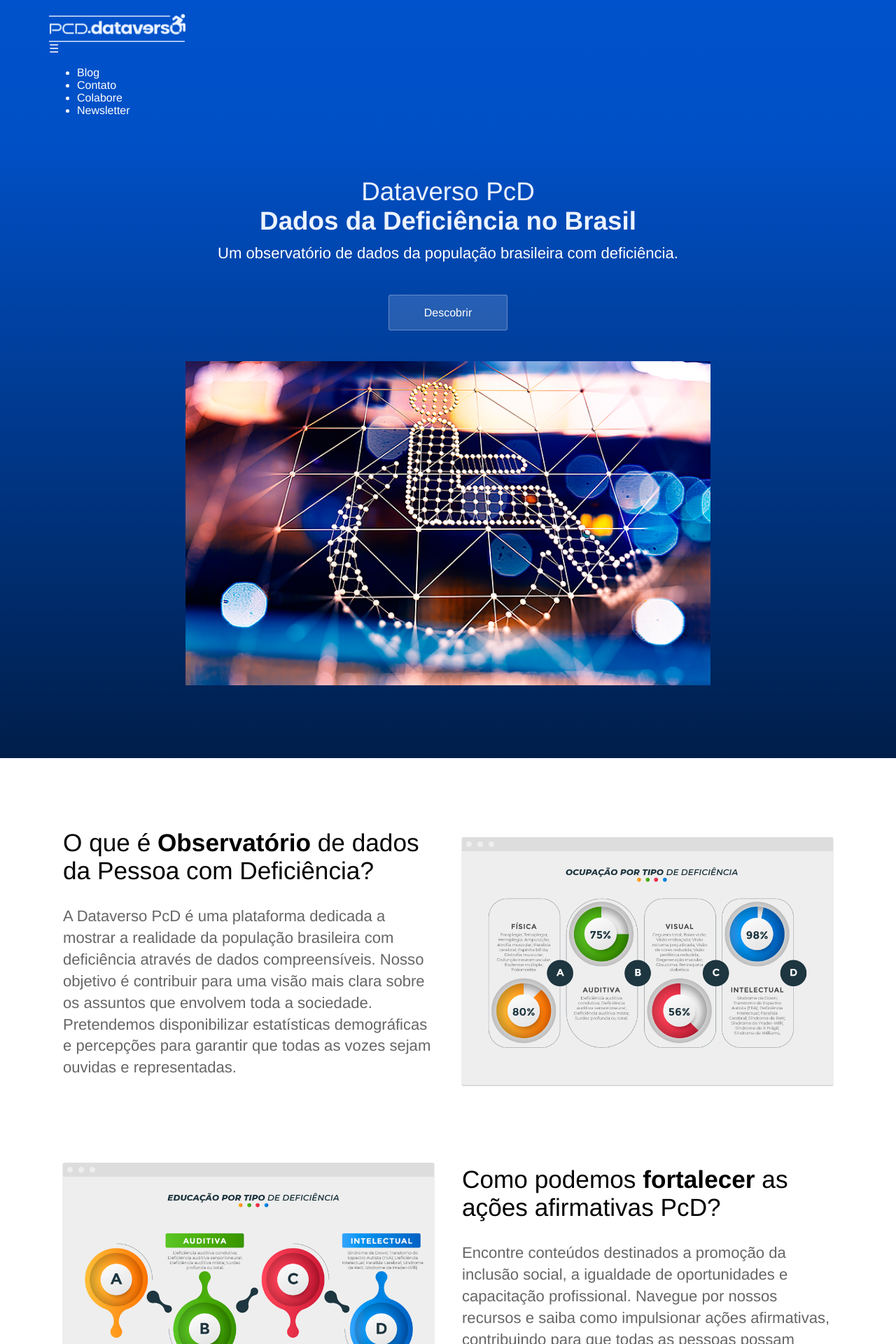
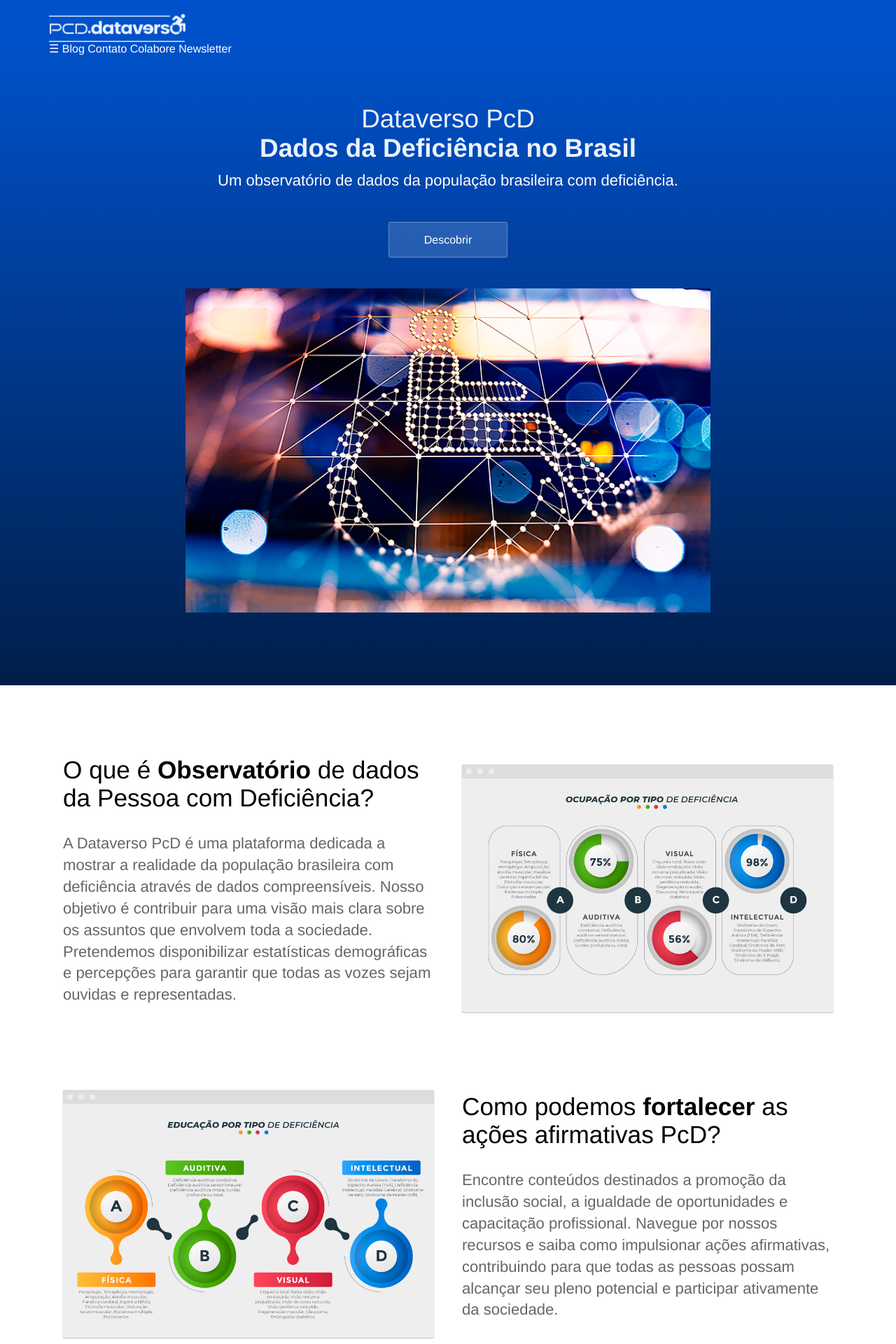
Before and after one commit to jornalistainclusivo/pcd.dataverso.org, a Jekyll site: the page built from index.html, in a window 1280 px wide. Shown: the top 1920 px of the page at 70% size. Built offline with Jekyll 4.4.1, drawn with Linux system fonts in a browser that asks for light colours.

Commit message:
navegação com erro

```diff
--- a/_includes/navigation.html
+++ b/_includes/navigation.html
@@ -1,11 +1,15 @@
-<nav<nav class="nav-bar">
-  <a class="nav-toggle" id="open-nav" href="#">&#9776;</a>
-  <a class="editor-link btn" href="cloudcannon:collections/_data/navigation.yml" class="btn"><strong>&#9998;</strong> Edit navigation</a>
-  <ul>
-    {% for link in site.data.navigation %}
-      <li>
-        <a href="{% include relative-src.html src=link.link %}" class="{% if link.highlight %}highlight{% endif %} {% if link.link == page.url %}active{% endif %}" {% if link.new_window %}target="_blank"{% endif %}>{{ link.name }}</a>
-      </li>
-    {% endfor %}
-  </ul>
 </nav>
+	<a class="nav-toggle" id="open-nav" href="#">&#9776;</a>
+	<a class="editor-link btn" href="cloudcannon:collections/_data/navigation.yml" class="btn"><strong>&#9998;</strong> Edit navigation</a>
+	{% for link in site.data.navigation %}
+		{% assign class = "" %}
+		{% if link.highlight %}
+			{% assign class = class | append: " highlight" %}
+		{% endif %}
+
+		{% if link.link == page.url %}
+			{% assign class = class | append: " active" %}
+		{% endif %}
+		<a href="{% include relative-src.html src=link.link %}" class="{{ class }}" {% if link.new_window %}target="_blank"{% endif %}>{{ link.name }}</a>
+	{% endfor %}
+</nav>
```
